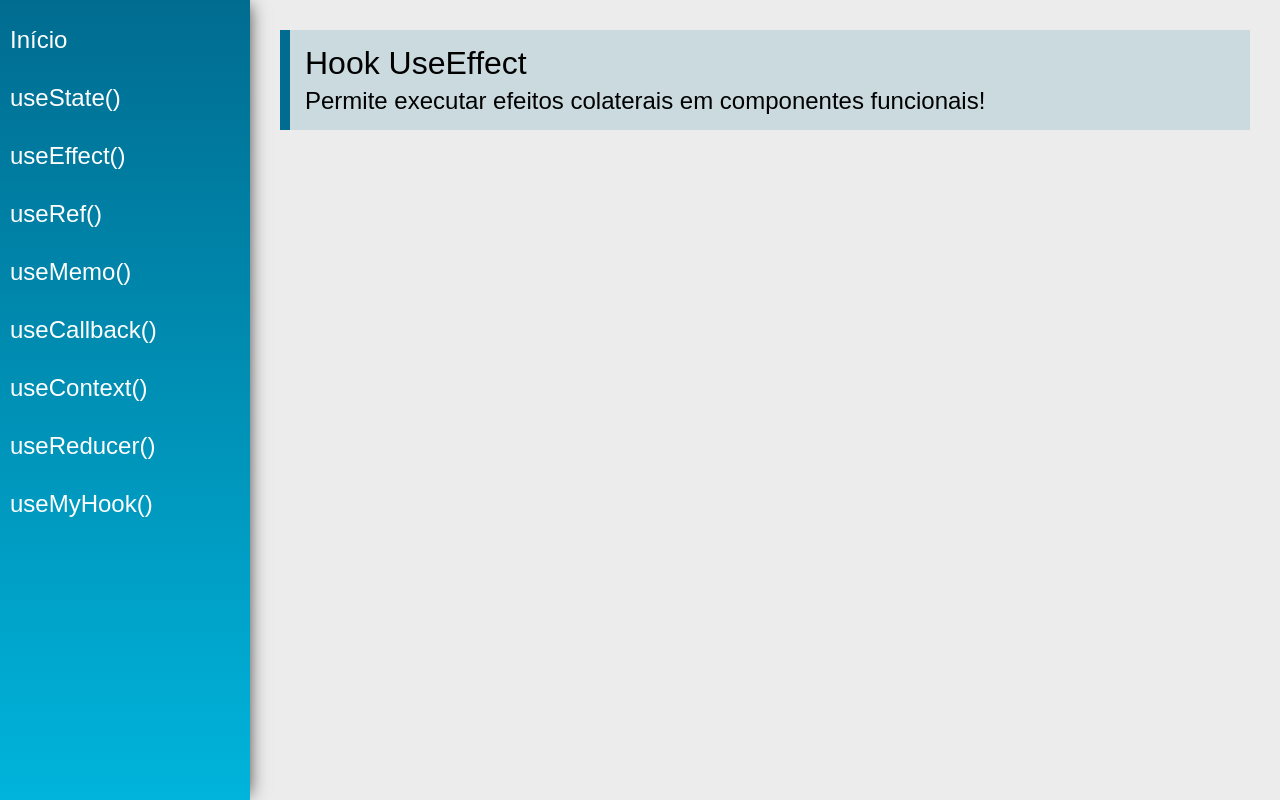
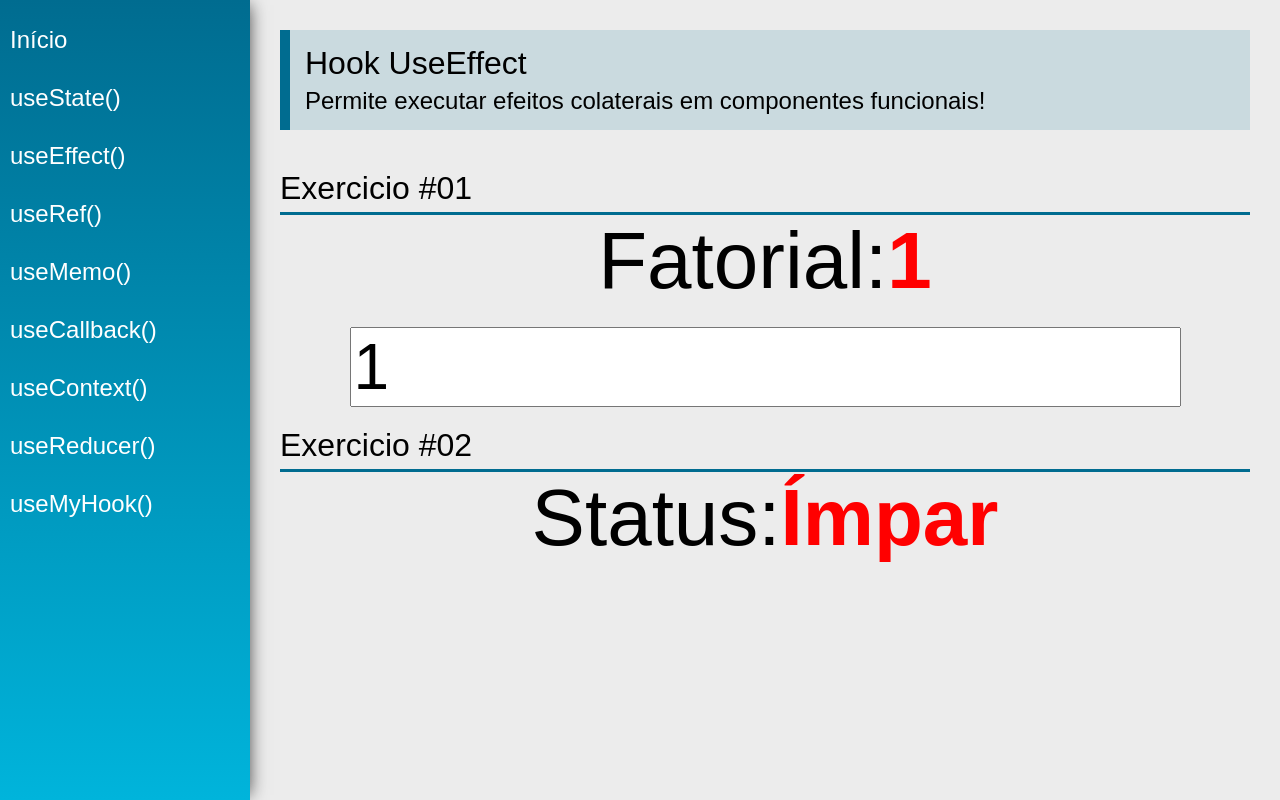
Before and after one commit to diogo-lima-flooxai/project-react-hooks, a React (Create React App) app: page /useEffect in a window 1280 px wide. Built offline with nearby package versions, Linux system fonts and the light colour scheme.

Commit message:
feat: add useEffect

```diff
--- a/src/views/examples/UseEffect.jsx
+++ b/src/views/examples/UseEffect.jsx
@@ -1,15 +1,72 @@
-import React from 'react'
-import PageTitle from '../../components/layout/PageTitle'
+import React, { useEffect, useState } from "react";
+import PageTitle from "../../components/layout/PageTitle";
+import SectionTitle from "../../components/layout/SectionTitle";
+
+function calcFatorial(num) {
+  const n = parseInt(num);
+  if (n < 0) return -1;
+  if (n === 0) return 1;
+  return calcFatorial(n - 1) * n;
+}
 
 const UseEffect = (props) => {
+  const [number, setNumber] = useState(1);
+  const [fatorial, setFatorial] = useState(1);
+
+  useEffect(
+    function () {
+      setFatorial(calcFatorial(number));
+    },
+    [number]
+  );
+
+  useEffect(
+    function () {
+      if (fatorial > 1000000) {
+        document.title = "Eita!!!!!!";
+      }
+    },
+    [fatorial]
+  );
+
+  const [status, setStatus] = useState("Ímpar")
+
+  useEffect(function(){
+    setStatus(number % 2 === 0 ? "Par" : "Ímpar")
+  }, [number])
+
   return (
     <div className="UseEffect">
       <PageTitle
         title="Hook UseEffect"
         subtitle="Permite executar efeitos colaterais em componentes funcionais!"
       />
+      <SectionTitle title="Exercicio #01" />
+      <div className="center">
+        <div>
+          <span className="text">Fatorial:</span>
+          <span className="text red">
+            {fatorial === -1 ? "Não existe" : fatorial}
+          </span>
         </div>
-    )
-}
 
-export default UseEffect
+        <input
+          type="number"
+          className="input"
+          value={number}
+          onChange={(e) => setNumber(e.target.value)}
+        />
+      </div>
+
+      <SectionTitle title="Exercicio #02" />
+      <div className="center">
+        <div>
+            <span className="text">Status:</span>
+            <span className="text red">{status}</span>
+        </div>
+      </div>
+    </div>
+  );
+};
+
+export default UseEffect;
```
Lines whose indentation alone changed are shown as unchanged.
